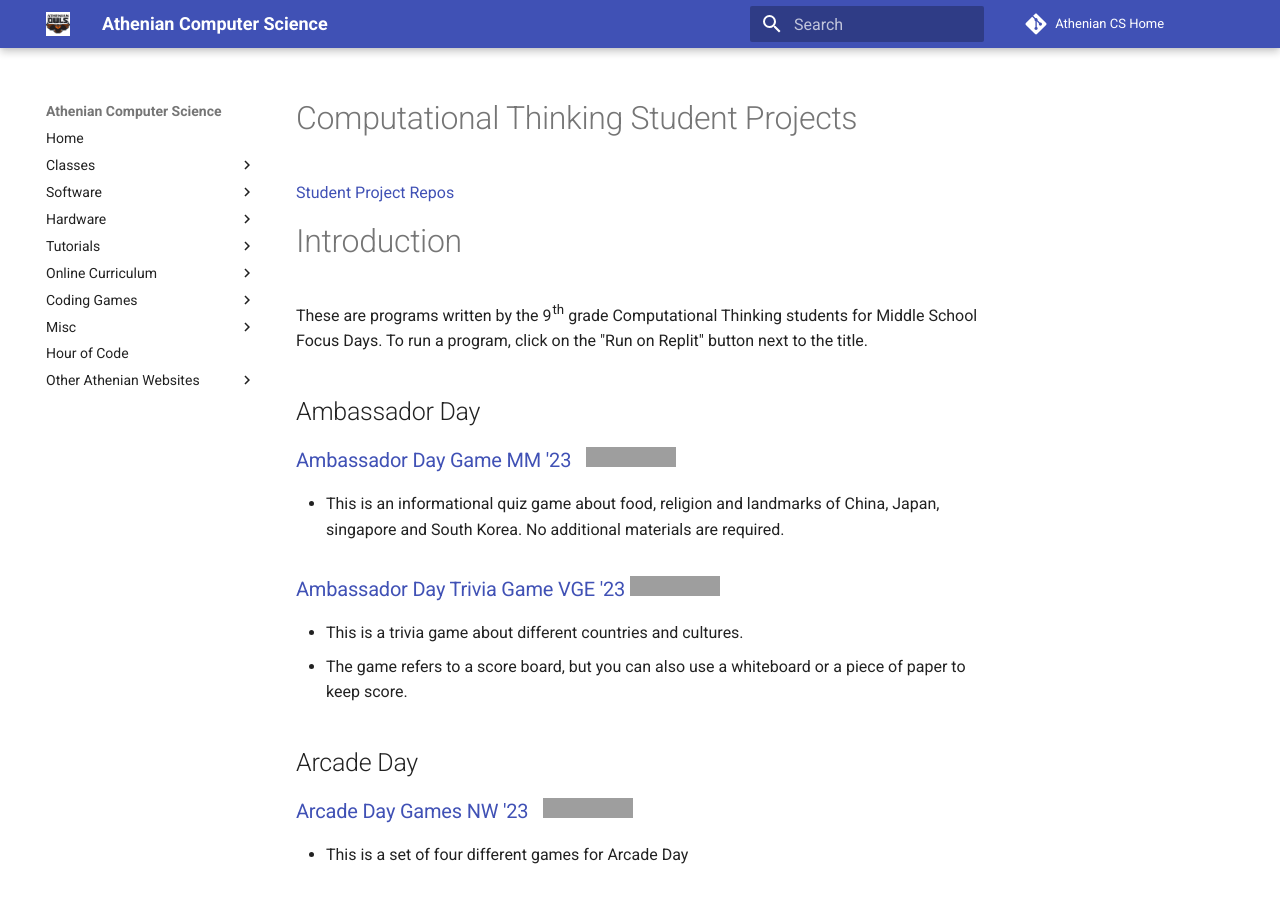
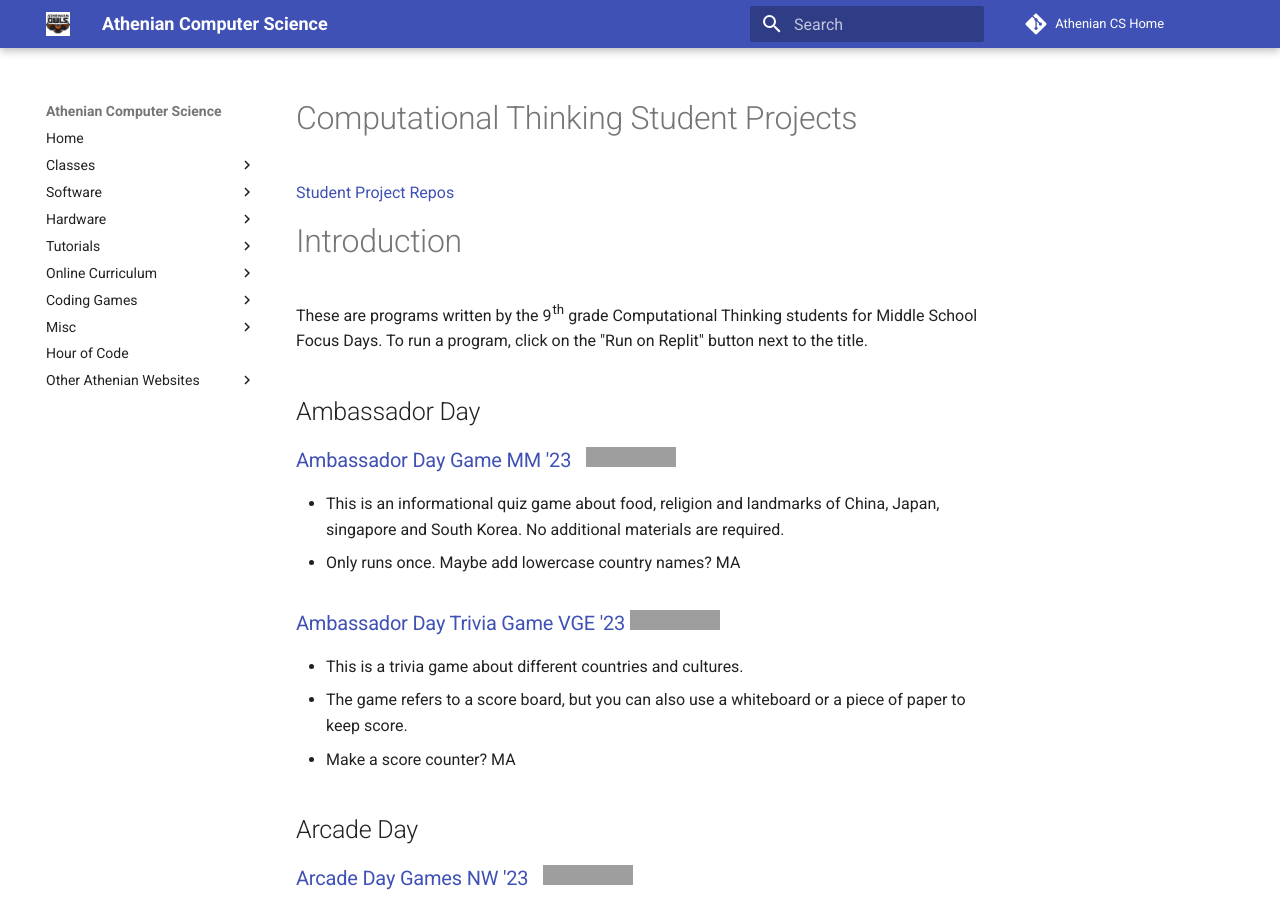
Before and after one commit to athenian-computational-thinking/athenian-cs-mkdocs, an MkDocs documentation site: the page built from docs/ct-projects.md, in a window 1280 px wide and 900 px high. Built offline with MkDocs 1.6.1 and Material for MkDocs 9.7.7, drawn with Linux system fonts in a browser that asks for light colours; comment, search, counter and statistics services are not loaded; grey boxes are pictures that could not be loaded.

Commit message:
Update ct-projects.md

```diff
--- a/docs/ct-projects.md
+++ b/docs/ct-projects.md
@@ -9,11 +9,12 @@ These are programs written by the 9th grade Computational Thinking students for
 
 ### [Ambassador Day Game MM '23](https://github.com/athenian-ct-projects/Ambassador-Day-Game-MM) &nbsp; [![Run on Repl.it](https://repl.it/badge/github/athenian-ct-projects/Ambassador-Day-Game-MM)](https://repl.it/github/athenian-ct-projects/Ambassador-Day-Game-MM)
 * This is an informational quiz game about food, religion and landmarks of China, Japan, singapore and South Korea. No additional materials are required.
+* Only runs once. Maybe add lowercase country names? MA
 
 ### [Ambassador Day Trivia Game VGE '23](https://github.com/athenian-ct-projects/Ambassador-Day-Game-VGE) [![Run on Repl.it](https://repl.it/badge/github/athenian-ct-projects/Ambassador-Day-Game-VGE)](https://repl.it/github/athenian-ct-projects/Ambassador-Day-Game-VGE)
 * This is a trivia game about different countries and cultures.
 * The game refers to a score board, but you can also use a whiteboard or a piece of paper to keep score.
-
+* Make a score counter? MA
 
 ## Arcade Day
 
```
